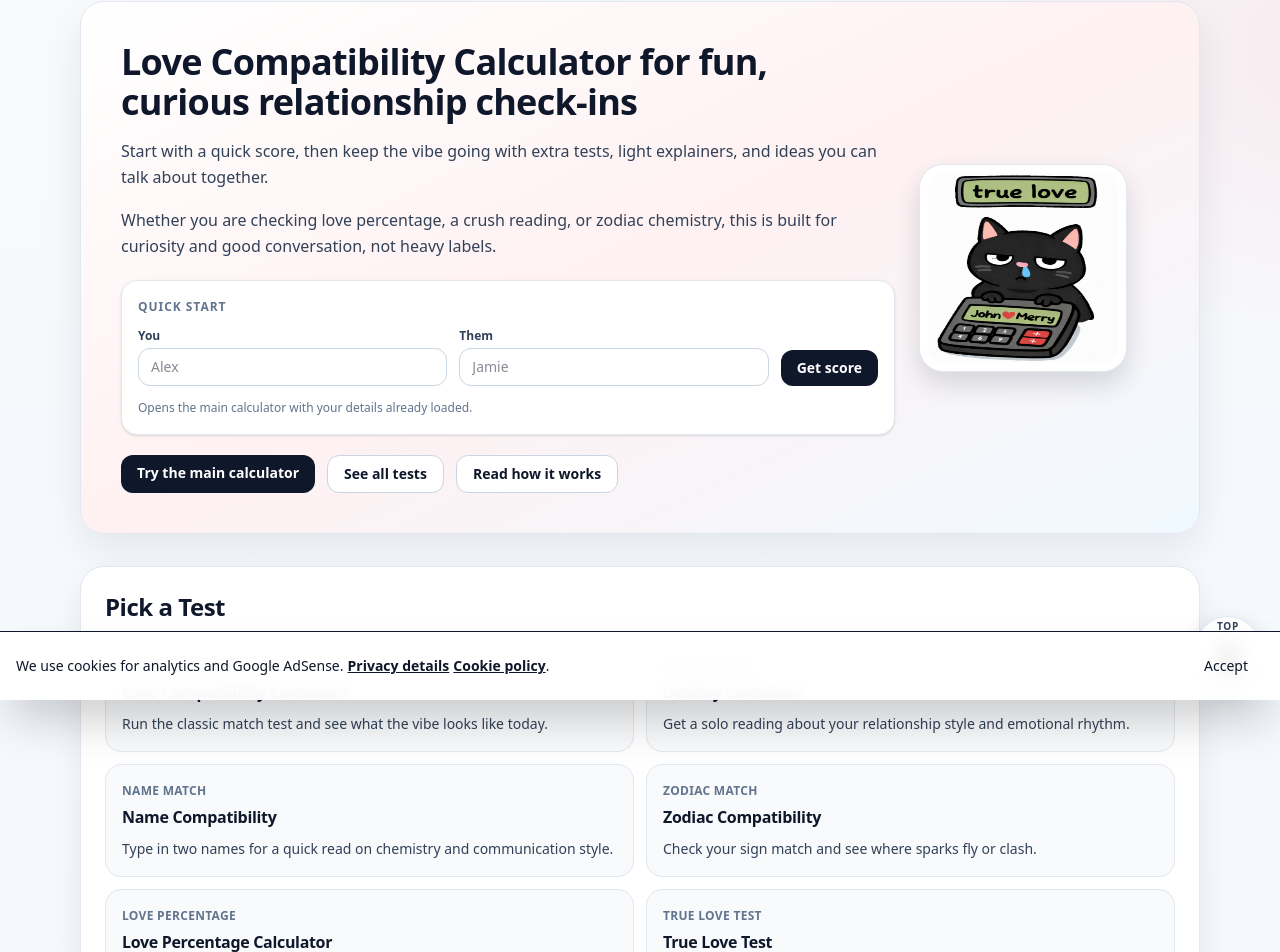
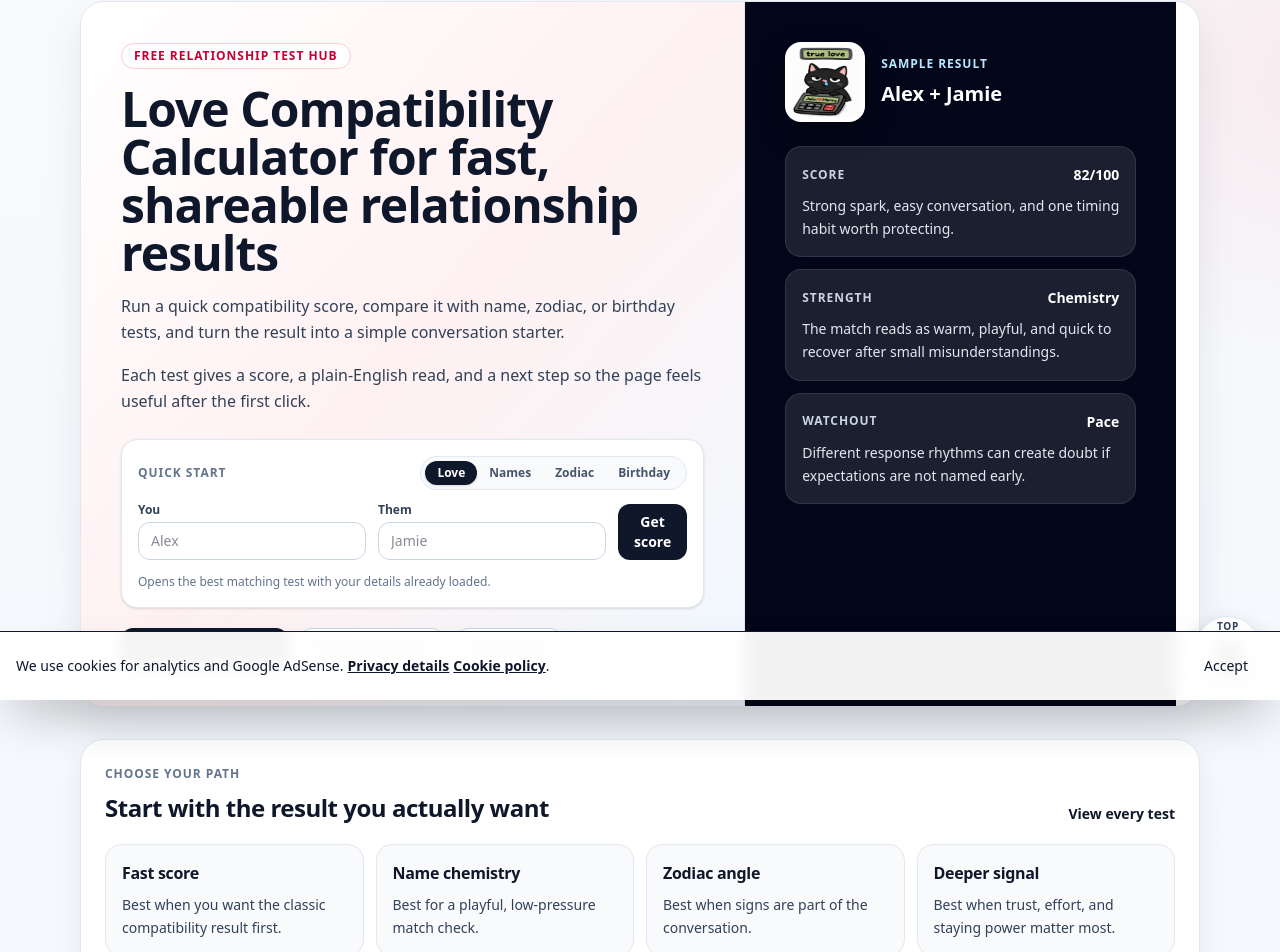
Before and after one commit to ssiikk2/DestinyLab, a Next.js app: page / in a window 1280 px wide. Shown: the part 100-1052 px from the top of the page. Built offline with nearby package versions, Linux system fonts and the light colour scheme; no server answers.

Commit message:
ship: upgrade home conversion flow

```diff
--- a/app/page.tsx
+++ b/app/page.tsx
@@ -20,27 +20,27 @@ export const metadata: Metadata = buildHubMeta({
 
 const homeFaqs = [
   {
-    question: "How is this different from a basic one-screen calculator?",
+    question: "Which compatibility test should I try first?",
     answer:
-      "You get a score plus fun follow-up ideas, related tests, and quick explainers so it never stops at one number.",
+      "Start with the main calculator for a broad score, then compare with name, zodiac, or birthday compatibility if you want a second angle.",
   },
   {
-    question: "Where should I start first?",
+    question: "What makes a result useful?",
     answer:
-      "Start with /calculator, then jump to /couple-test or /destiny for a second angle.",
+      "A useful result gives a score, explains the pattern, and suggests one small next move instead of stopping at a number.",
   },
   {
-    question: "Do these tools say what to do after the score?",
+    question: "Can I share a result with someone?",
     answer:
-      "Yes. Every test comes with simple next moves you can try right away.",
+      "Yes. Result pages include share links so you can send the test without rebuilding the score from scratch.",
   },
   {
     question: "How often should we retake a test?",
     answer: "About once a month is plenty, or after a big change in your relationship.",
   },
   {
-    question: "Can I hop between related tests easily?",
-    answer: "Yes. Each page links to other tests and guides that match what you just checked.",
+    question: "Why compare more than one test?",
+    answer: "Different tests highlight different signals. Repeated themes across two tests are usually more useful than one isolated score.",
   },
   {
     question: "Is this website for entertainment purposes?",
@@ -85,26 +85,70 @@ const webAppSchema = {
   url: absoluteUrl("/"),
 };
 
+const resultPreview = [
+  {
+    label: "Score",
+    value: "82/100",
+    text: "Strong spark, easy conversation, and one timing habit worth protecting.",
+  },
+  {
+    label: "Strength",
+    value: "Chemistry",
+    text: "The match reads as warm, playful, and quick to recover after small misunderstandings.",
+  },
+  {
+    label: "Watchout",
+    value: "Pace",
+    text: "Different response rhythms can create doubt if expectations are not named early.",
+  },
+];
+
+const testRoutes = [
+  {
+    title: "Fast score",
+    href: "/calculator",
+    note: "Best when you want the classic compatibility result first.",
+  },
+  {
+    title: "Name chemistry",
+    href: "/name-compatibility",
+    note: "Best for a playful, low-pressure match check.",
+  },
+  {
+    title: "Zodiac angle",
+    href: "/zodiac-compatibility",
+    note: "Best when signs are part of the conversation.",
+  },
+  {
+    title: "Deeper signal",
+    href: "/true-love-test",
+    note: "Best when trust, effort, and staying power matter most.",
+  },
+];
+
 export default function HomePage() {
   return (
     <div className="mx-auto max-w-6xl space-y-8 px-4 py-8">
-      <section className="rounded-3xl border border-slate-200 bg-gradient-to-br from-white via-rose-50 to-sky-50 p-8 md:p-10 shadow-[0_16px_40px_rgba(15,23,42,0.08)]">
-        <div className="grid items-center gap-6 md:grid-cols-[1fr_240px]">
-          <div>
-            <h1 className="text-3xl font-bold text-slate-900 md:text-4xl">
-              Love Compatibility Calculator for fun, curious relationship check-ins
+      <section className="overflow-hidden rounded-3xl border border-slate-200 bg-white shadow-[0_16px_40px_rgba(15,23,42,0.08)]">
+        <div className="grid gap-0 lg:grid-cols-[1.05fr_0.95fr]">
+          <div className="bg-gradient-to-br from-white via-rose-50 to-sky-50 p-7 md:p-10">
+            <div className="inline-flex rounded-full border border-rose-200 bg-white/80 px-3 py-1 text-xs font-bold uppercase tracking-[0.08em] text-rose-700">
+              Free relationship test hub
+            </div>
+            <h1 className="mt-4 text-3xl font-bold text-slate-900 md:text-5xl">
+              Love Compatibility Calculator for fast, shareable relationship results
             </h1>
             <div className="mt-4 space-y-4 text-sm leading-7 text-slate-700 md:text-base">
               <p>
-                Start with a quick score, then keep the vibe going with extra tests, light explainers, and ideas you can
-                talk about together.
+                Run a quick compatibility score, compare it with name, zodiac, or birthday tests, and turn the result
+                into a simple conversation starter.
               </p>
               <p>
-                Whether you are checking love percentage, a crush reading, or zodiac chemistry, this is built for
-                curiosity and good conversation, not heavy labels.
+                Each test gives a score, a plain-English read, and a next step so the page feels useful after the first
+                click.
               </p>
             </div>
-            <div className="mt-5">
+            <div className="mt-6">
               <HomeQuickStart />
             </div>
             <div className="mt-5 flex flex-wrap gap-3">
@@ -112,32 +156,74 @@ export default function HomePage() {
                 href="/calculator"
                 className="rounded-xl bg-slate-900 px-4 py-2 text-sm font-semibold text-white transition hover:bg-slate-800"
               >
-                Try the main calculator
+                Try main calculator
               </Link>
               <Link
                 href="/tests"
                 className="rounded-xl border border-slate-300 bg-white px-4 py-2 text-sm font-semibold text-slate-900 transition hover:bg-slate-50"
               >
-                See all tests
+                Browse all tests
               </Link>
               <Link
-                href="/blog/how-love-calculators-work"
+                href="/best-love-compatibility-tests"
                 className="rounded-xl border border-slate-300 bg-white px-4 py-2 text-sm font-semibold text-slate-900 transition hover:bg-slate-50"
               >
-                Read how it works
+                Pick a test
               </Link>
             </div>
           </div>
-          <div className="mx-auto md:mx-0">
-            <Image
-              src="/brand/favicon2.png"
-              alt="Cat and calculator mascot"
-              width={220}
-              height={220}
-              priority
-              className="h-40 w-40 rounded-3xl border border-slate-200 bg-white p-2 shadow-[0_12px_26px_rgba(15,23,42,0.14)] md:h-52 md:w-52"
-            />
+
+          <aside className="border-t border-slate-200 bg-slate-950 p-7 text-white lg:border-l lg:border-t-0 md:p-10">
+            <div className="flex items-center gap-4">
+              <Image
+                src="/brand/favicon2.png"
+                alt="Love Compatibility Calculator mascot"
+                width={92}
+                height={92}
+                priority
+                className="h-20 w-20 rounded-2xl border border-white/20 bg-white p-1 shadow-[0_12px_26px_rgba(0,0,0,0.25)]"
+              />
+              <div>
+                <p className="text-xs font-bold uppercase tracking-[0.08em] text-sky-200">Sample result</p>
+                <p className="mt-1 text-xl font-semibold">Alex + Jamie</p>
+              </div>
+            </div>
+            <div className="mt-6 grid gap-3">
+              {resultPreview.map((item) => (
+                <article key={item.label} className="rounded-2xl border border-white/10 bg-white/10 p-4">
+                  <div className="flex items-center justify-between gap-3">
+                    <p className="text-xs font-bold uppercase tracking-[0.08em] text-slate-300">{item.label}</p>
+                    <p className="text-sm font-semibold text-white">{item.value}</p>
+                  </div>
+                  <p className="mt-2 text-sm leading-6 text-slate-200">{item.text}</p>
+                </article>
+              ))}
+            </div>
+          </aside>
+        </div>
+      </section>
+
+      <section className="rounded-3xl border border-slate-200 bg-white p-6 shadow-[0_12px_30px_rgba(15,23,42,0.07)]">
+        <div className="flex flex-col gap-3 md:flex-row md:items-end md:justify-between">
+          <div>
+            <p className="text-xs font-bold uppercase tracking-[0.08em] text-slate-500">Choose your path</p>
+            <h2 className="mt-2 text-2xl font-semibold text-slate-900">Start with the result you actually want</h2>
           </div>
+          <Link href="/tests" className="text-sm font-semibold text-slate-900 hover:text-slate-600">
+            View every test
+          </Link>
+        </div>
+        <div className="mt-5 grid gap-3 md:grid-cols-4">
+          {testRoutes.map((route) => (
+            <Link
+              key={route.href}
+              href={route.href}
+              className="rounded-2xl border border-slate-200 bg-slate-50 p-4 transition hover:border-slate-300 hover:bg-white hover:shadow-sm"
+            >
+              <h3 className="text-base font-semibold text-slate-900">{route.title}</h3>
+              <p className="mt-2 text-sm leading-6 text-slate-700">{route.note}</p>
+            </Link>
+          ))}
         </div>
       </section>
 
--- a/components/HomeQuickStart.tsx
+++ b/components/HomeQuickStart.tsx
@@ -4,8 +4,50 @@ import { FormEvent, useState } from "react";
 import { useRouter } from "next/navigation";
 import { trackEvent } from "@/lib/analytics";
 
+const quickModes = [
+  {
+    key: "love",
+    label: "Love",
+    path: "/calculator",
+    firstLabel: "You",
+    secondLabel: "Them",
+    firstPlaceholder: "Alex",
+    secondPlaceholder: "Jamie",
+  },
+  {
+    key: "name",
+    label: "Names",
+    path: "/name-compatibility",
+    firstLabel: "Name one",
+    secondLabel: "Name two",
+    firstPlaceholder: "Taylor",
+    secondPlaceholder: "Jordan",
+  },
+  {
+    key: "zodiac",
+    label: "Zodiac",
+    path: "/zodiac-compatibility",
+    firstLabel: "Sign one",
+    secondLabel: "Sign two",
+    firstPlaceholder: "Aries",
+    secondPlaceholder: "Scorpio",
+  },
+  {
+    key: "birthday",
+    label: "Birthday",
+    path: "/birthday-compatibility",
+    firstLabel: "Birthday one",
+    secondLabel: "Birthday two",
+    firstPlaceholder: "1995-03-21",
+    secondPlaceholder: "1997-10-11",
+  },
+] as const;
+
+type QuickMode = (typeof quickModes)[number];
+
 export function HomeQuickStart() {
   const router = useRouter();
+  const [mode, setMode] = useState<QuickMode>(quickModes[0]);
   const [first, setFirst] = useState("");
   const [second, setSecond] = useState("");
 
@@ -15,31 +57,49 @@ export function HomeQuickStart() {
     const b = second.trim();
     if (!a || !b) return;
 
-    trackEvent("home_quick_start", { mode: "love" });
-    const params = new URLSearchParams({ m: "love", a, b });
-    router.push(`/calculator?${params.toString()}`);
+    trackEvent("home_quick_start", { mode: mode.key });
+    const params = new URLSearchParams({ m: mode.key, a, b });
+    router.push(`${mode.path}?${params.toString()}`);
   }
 
   return (
     <form onSubmit={onSubmit} className="rounded-2xl border border-slate-200 bg-white p-4 shadow-sm">
-      <p className="text-xs font-bold uppercase tracking-[0.08em] text-slate-500">Quick start</p>
+      <div className="flex flex-wrap items-center justify-between gap-3">
+        <p className="text-xs font-bold uppercase tracking-[0.08em] text-slate-500">Quick start</p>
+        <div className="inline-flex rounded-full border border-slate-200 bg-slate-50 p-1" aria-label="Test type">
+          {quickModes.map((item) => (
+            <button
+              key={item.key}
+              type="button"
+              onClick={() => setMode(item)}
+              className={`rounded-full px-3 py-1 text-xs font-semibold transition ${
+                item.key === mode.key
+                  ? "bg-slate-900 text-white shadow-sm"
+                  : "text-slate-600 hover:bg-white hover:text-slate-900"
+              }`}
+            >
+              {item.label}
+            </button>
+          ))}
+        </div>
+      </div>
       <div className="mt-3 grid gap-3 sm:grid-cols-[1fr_1fr_auto]">
         <label className="grid gap-1">
-          <span className="text-xs font-semibold text-slate-700">You</span>
+          <span className="text-xs font-semibold text-slate-700">{mode.firstLabel}</span>
           <input
             value={first}
             onChange={(event) => setFirst(event.target.value)}
-            placeholder="Alex"
+            placeholder={mode.firstPlaceholder}
             required
             className="rounded-xl border border-slate-300 px-3 py-2 text-sm text-slate-900 outline-none transition focus:border-slate-900"
           />
         </label>
         <label className="grid gap-1">
-          <span className="text-xs font-semibold text-slate-700">Them</span>
+          <span className="text-xs font-semibold text-slate-700">{mode.secondLabel}</span>
           <input
             value={second}
             onChange={(event) => setSecond(event.target.value)}
-            placeholder="Jamie"
+            placeholder={mode.secondPlaceholder}
             required
             className="rounded-xl border border-slate-300 px-3 py-2 text-sm text-slate-900 outline-none transition focus:border-slate-900"
           />
@@ -48,11 +108,11 @@ export function HomeQuickStart() {
           type="submit"
           className="self-end rounded-xl bg-slate-900 px-4 py-2 text-sm font-semibold text-white transition hover:bg-slate-800"
         >
-          Get score
+        Get score
         </button>
       </div>
       <p className="mt-3 text-xs leading-5 text-slate-500">
-        Opens the main calculator with your details already loaded.
+        Opens the best matching test with your details already loaded.
       </p>
     </form>
   );
```
